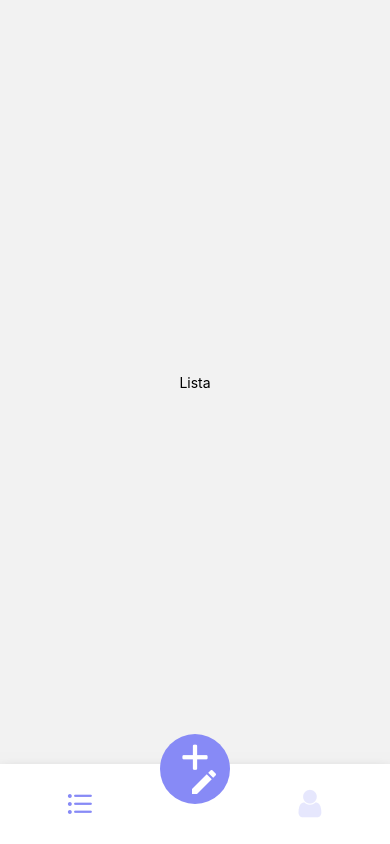
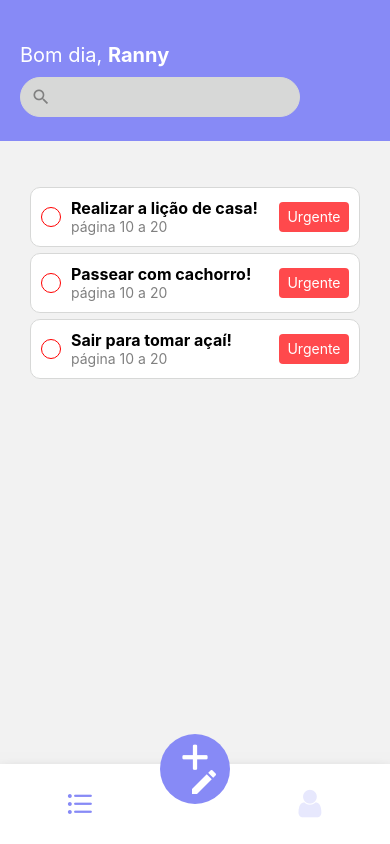
Before and after one commit to rannyzita/taskify-rn, a React Native app: screen /BottomRoutes in a window 390 px wide. Built offline with nearby package versions, Linux system fonts and the light colour scheme.

Commit message:
aficionando mtas coisas

```diff
--- a/package.json
+++ b/package.json
@@ -9,18 +9,22 @@
     "web": "expo start --web"
   },
   "dependencies": {
+    "@expo/metro-runtime": "~4.0.1",
     "@react-navigation/bottom-tabs": "^7.2.1",
     "@react-navigation/native": "^7.0.15",
     "@react-navigation/stack": "^7.1.2",
     "expo": "~52.0.37",
     "expo-status-bar": "~2.0.1",
     "react": "18.3.1",
+    "react-dom": "18.3.1",
     "react-native": "0.76.7",
     "react-native-gesture-handler": "~2.20.2",
+    "react-native-modalize": "^2.1.1",
     "react-native-reanimated": "~3.16.1",
     "react-native-safe-area-context": "4.12.0",
     "react-native-screens": "~4.4.0",
-    "react-native-vector-icons": "^10.2.0"
+    "react-native-vector-icons": "^10.2.0",
+    "react-native-web": "~0.19.13"
   },
   "devDependencies": {
     "@babel/core": "^7.20.0",
--- /dev/null
+++ b/src/components/ball/index.tsx
@@ -0,0 +1,12 @@
+import React from "react";
+import { View } from 'react-native';
+import { styles } from "./styles";
+
+type Props = {
+    color:string
+}
+export function Ball({...rest}:Props) {
+    return (
+        <View style={[styles.ball, {borderColor:rest.color||'gray'}]}/>
+    )
+}
--- /dev/null
+++ b/src/components/ball/styles.ts
@@ -0,0 +1,11 @@
+import { StyleSheet } from "react-native";
+import { themas } from "../../global/themes";
+
+export const styles = StyleSheet.create({
+    ball: {
+        width: 20,
+        height: 20,
+        borderRadius: 10,
+        borderWidth:1
+    }
+})
--- a/src/components/customTabBar/index.tsx
+++ b/src/components/customTabBar/index.tsx
@@ -1,9 +1,12 @@
-import React from "react";
+import React, { useContext } from "react";
 import { Text, TouchableOpacity, View } from 'react-native';
 import { styles } from "./styles";
 import { AntDesign, FontAwesome, Entypo, MaterialIcons } from '@expo/vector-icons'
 import { themas } from "../../global/themes";
+import { AuthContextList } from "../../context/authContext_list";
 export default function MyComponent({ state, navigation }: { state: any, navigation: any }) {
+
+    const {onOpen} = useContext<any>(AuthContextList)
 
     const go = (screenName:string)=>{
         navigation.navigate(screenName)
@@ -19,7 +22,7 @@ export default function MyComponent({ state, navigation }: { state: any, navigat
                 </AntDesign>
             </TouchableOpacity>
 
-            <TouchableOpacity style={styles.tabItemButtom}>
+            <TouchableOpacity style={styles.tabItemButtom} onPress={()=> onOpen()}>
                 <View style={{width: '100%',
                     left:14,
                     top: 4
--- /dev/null
+++ b/src/components/flag/index.tsx
@@ -0,0 +1,15 @@
+import React from "react";
+import { View, TouchableOpacity, Text } from 'react-native';
+import { styles } from "./styles";
+
+type Props = {
+    caption:string,
+    color:string
+}
+export function Flag({...rest}:Props) {
+    return (
+        <TouchableOpacity style={[styles.container, {backgroundColor:rest?.color}]}>
+            <Text style={{color:'#fff'}}>{rest.caption}</Text>
+        </TouchableOpacity>
+    )
+}
--- /dev/null
+++ b/src/components/flag/styles.ts
@@ -0,0 +1,13 @@
+import { StyleSheet } from "react-native";
+import { themas } from "../../global/themes";
+
+export const styles = StyleSheet.create({
+    container: {
+        width: 70,
+        height: 30,
+        alignItems: 'center',
+        justifyContent: 'center',
+        backgroundColor: themas.colors.red,
+        borderRadius: 4
+    }
+})
--- /dev/null
+++ b/src/context/authContext_list.tsx
@@ -0,0 +1,18 @@
+import React, { createContext, useContext } from 'react';
+import { Alert } from 'react-native';
+export const AuthContextList:any = createContext({});
+
+export const AuthProviderList = (props:any):any => {
+
+    const onOpen = () => {
+        Alert.alert('Atenção', 'Modal aberto')
+    }
+
+    return (
+        <AuthContextList.Provider value={{onOpen}}>
+            {props.children}
+        </AuthContextList.Provider>
+    )
+}
+
+export const useAuth = ()=> useContext(AuthContextList);
--- a/src/pages/list/index.tsx
+++ b/src/pages/list/index.tsx
@@ -1,13 +1,83 @@
 import React from "react";
-import { Text, View } from 'react-native';
+import { FlatList, Text, TouchableOpacity, View } from 'react-native';
+import { styles } from './styles'
+import { Input } from '../../components/Input'
+import { MaterialIcons } from '@expo/vector-icons'
+import { Ball } from "../../components/ball";
+import { Flag } from '../../components/flag';
+import { themas } from '../../global/themes';
+
+type PropCard = {
+    item:number,
+    title:string,
+    description:string,
+    flag:'urgente' | 'opcional'
+}
+
+const data: Array<PropCard> = [
+    {
+      item: 0,
+      title: 'Realizar a lição de casa!',
+      description: 'página 10 a 20',
+      flag: 'urgente',
+    },
+    {
+      item: 1,
+      title: 'Passear com cachorro!',
+      description: 'página 10 a 20',
+      flag: 'urgente',
+    },
+    {
+      item: 2,
+      title: 'Sair para tomar açaí!',
+      description: 'página 10 a 20',
+      flag: 'urgente',
+    },
+  ];
 
 export default function List() {
+
+    const _renderCard = (item:PropCard) => {
+        return (
+            <TouchableOpacity style={styles.card}>
+                <View style={styles.rowCard}>
+                    <View style={styles.rowCardLeft}>
+                        <Ball color='red'/>
+                        <View>
+                            <Text style={styles.titleCard}>{item.title}</Text>
+                            <Text style={styles.descriptionCard}>{item.description}</Text>
+                        </View>
+                    </View>
+
+                    <Flag caption="Urgente" color={themas.colors.red}/>
+                </View>
+            </TouchableOpacity>
+        )
+    }
+
     return (
-        <View style={{flex:1,
-            justifyContent:'center',
-            alignItems: 'center'
-        }}>
-            <Text>Lista</Text>
+        <View style={styles.container}>
+            <View style={styles.header}>
+                <Text style={styles.greeting}>Bom dia, <Text style={{fontWeight:'bold'}}>Ranny</Text></Text>
+                <View style={styles.boxInput}>
+                    <Input IconLeft={MaterialIcons}
+                    IconLeftName="search">
+                    </Input>
+                </View>
+            </View>
+            <View style={styles.boxList}>
+                <FlatList
+                data={data}
+                style={{marginTop:40,
+                    paddingHorizontal:30,
+                }}
+                keyExtractor={(item, index)=>item.item.toString()}
+                renderItem={({item, index})=>{
+                    return (_renderCard(item))
+                }}
+                >
+                </FlatList>
+            </View>
         </View>
     )
 }
--- a/src/pages/list/styles.ts
+++ b/src/pages/list/styles.ts
@@ -2,5 +2,58 @@ import { StyleSheet, Dimensions } from "react-native";
 import { themas } from '../../global/themes';
 
 export const styles = StyleSheet.create({
+    container: {
+        flex: 1,
+        alignItems: 'center',
 
+    },
+    header: {
+        width: '100%',
+        height: Dimensions.get('window').height/6,
+        backgroundColor: themas.colors.primary,
+        justifyContent: 'center',
+        paddingHorizontal:20
+    },
+    boxInput: {
+        width: '80%'
+    },
+    greeting: {
+        fontSize: 20,
+        color: '#fff',
+        marginTop: 20
+    },
+    boxList: {
+        flex:1,
+        width:'100%',
+    },
+    card: {
+        width: '100%',
+        height: 60,
+        backgroundColor:'#FFF',
+        marginTop: 6,
+        borderRadius: 10,
+        justifyContent: 'center',
+        padding: 10,
+        borderWidth:1,
+        borderColor: themas.colors.lightGray
+
+    },
+    rowCard: {
+        flexDirection:'row',
+        alignItems:'center',
+        justifyContent: 'space-between'
+    },
+    rowCardLeft: {
+        width: '70%',
+        flexDirection: 'row',
+        alignItems: 'center',
+        gap: 10
+    },
+    titleCard: {
+        fontSize: 16,
+        fontWeight: 'bold'
+    },
+    descriptionCard: {
+        color: themas.colors.gray
+    }
 })
--- a/src/routes/bottom.routes.tsx
+++ b/src/routes/bottom.routes.tsx
@@ -2,12 +2,14 @@ import { createBottomTabNavigator } from '@react-navigation/bottom-tabs';
 import List from '../pages/list';
 import User from '../pages/user';
 import CustomTabBar from '../components/customTabBar'
+import { AuthProviderList } from '../context/authContext_list';
 
 const Tab = createBottomTabNavigator();
 
 export default function BottomRoutes() {
   return (
-    <Tab.Navigator
+    <AuthProviderList>
+      <Tab.Navigator
       // Para tirar o top feio la
       screenOptions={
         {headerShown:false}
@@ -16,6 +18,8 @@ export default function BottomRoutes() {
     >
       <Tab.Screen name="List" component={List} />
       <Tab.Screen name="User" component={User} />
-    </Tab.Navigator>
+      </Tab.Navigator>
+    </AuthProviderList>
+
   );
 }
```
Also changed, not shown: 1 other file (tests, documents, lock files or other folders).
